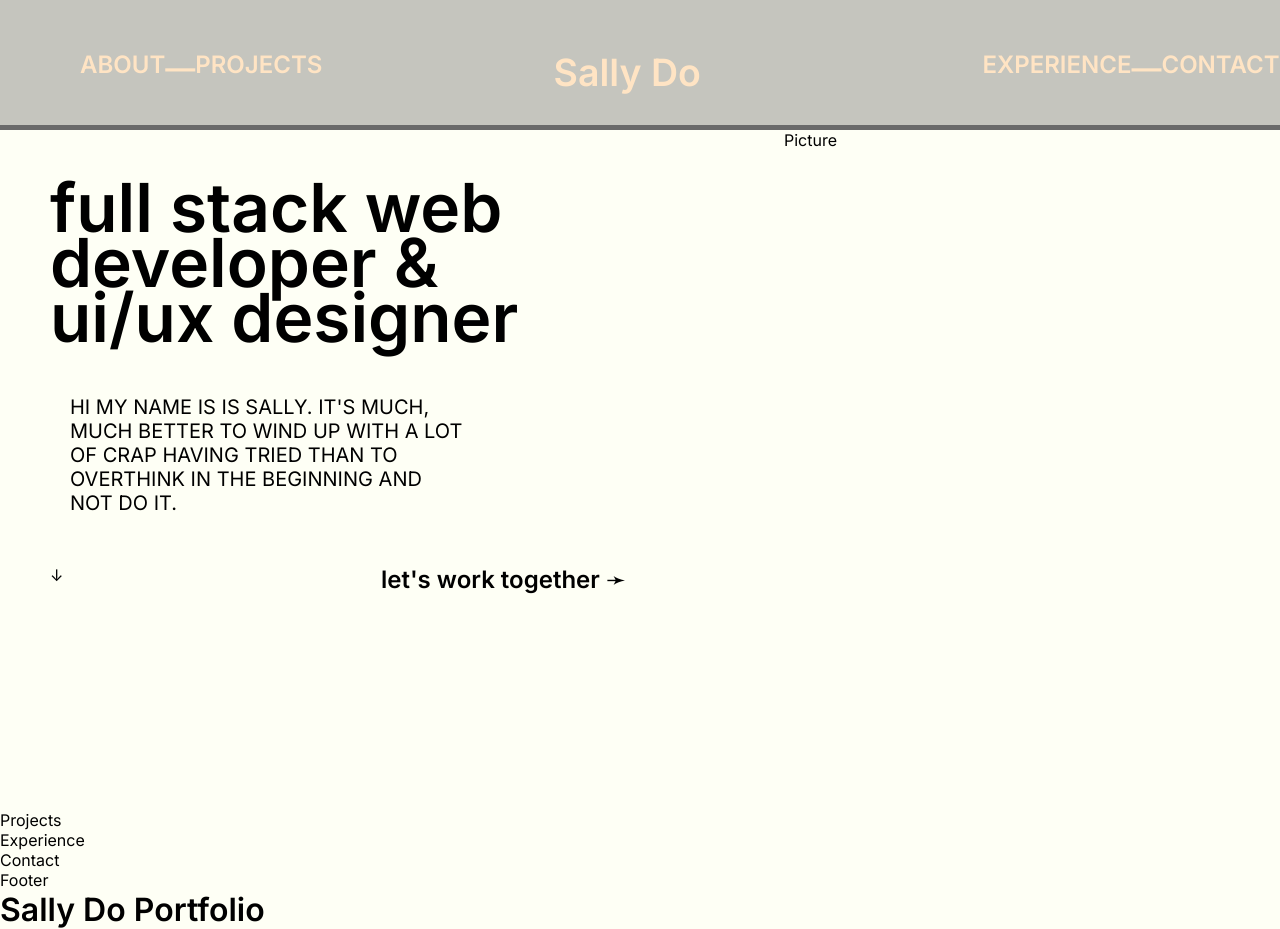
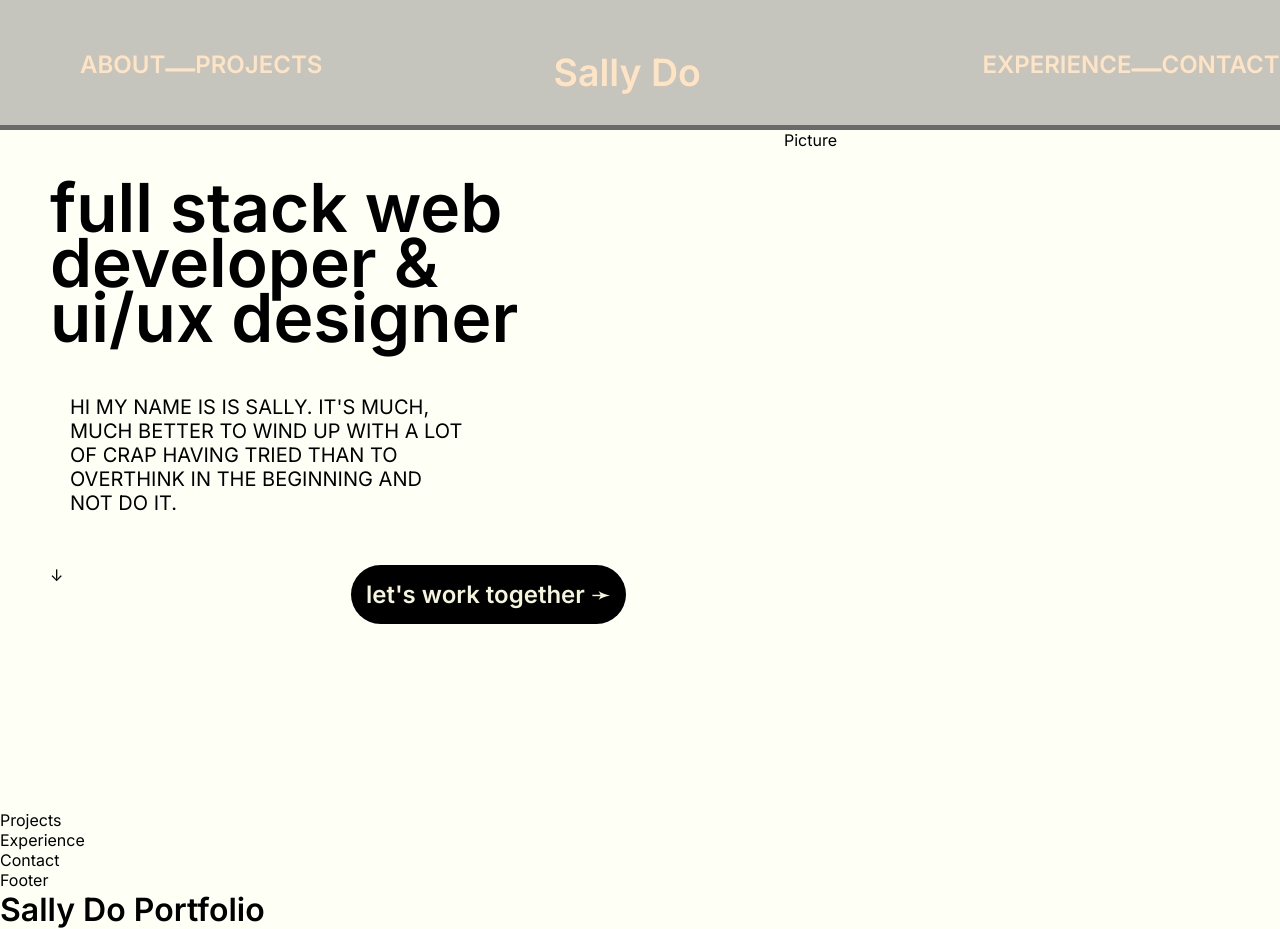
Before and after one commit to sallydough/sally-do-portfolio, a React (Vite) app: page / in a window 1280 px wide. Built offline with nearby package versions, Linux system fonts and the light colour scheme; a web font is replaced by a local one.

Commit message:
edit connect button

```diff
--- a/src/components/About/about.css
+++ b/src/components/About/about.css
@@ -33,3 +33,10 @@ margin-block-end: 0em;
   margin: 50px;
   width: 45vw;
 }
+
+.connect-button {
+  background-color: black;
+  color: beige;
+  border-radius: 30px;
+  padding: 15px;;
+}
```
